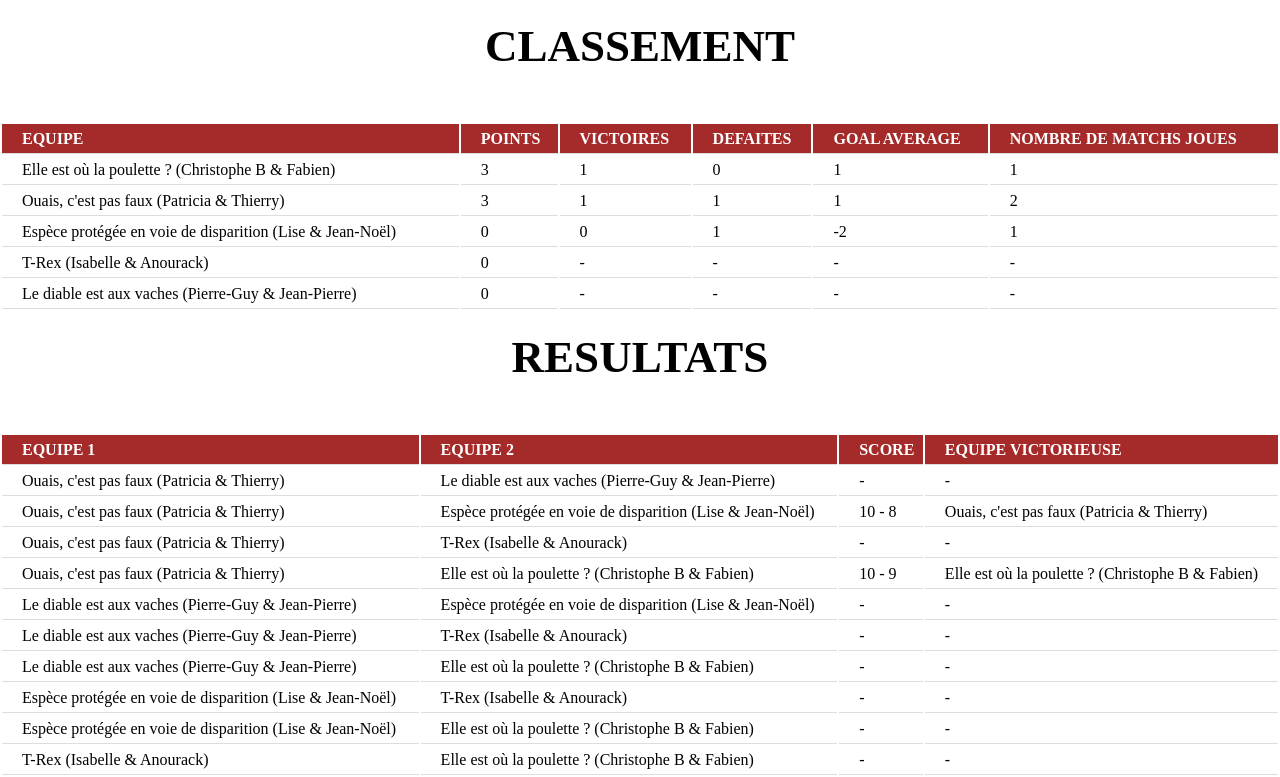
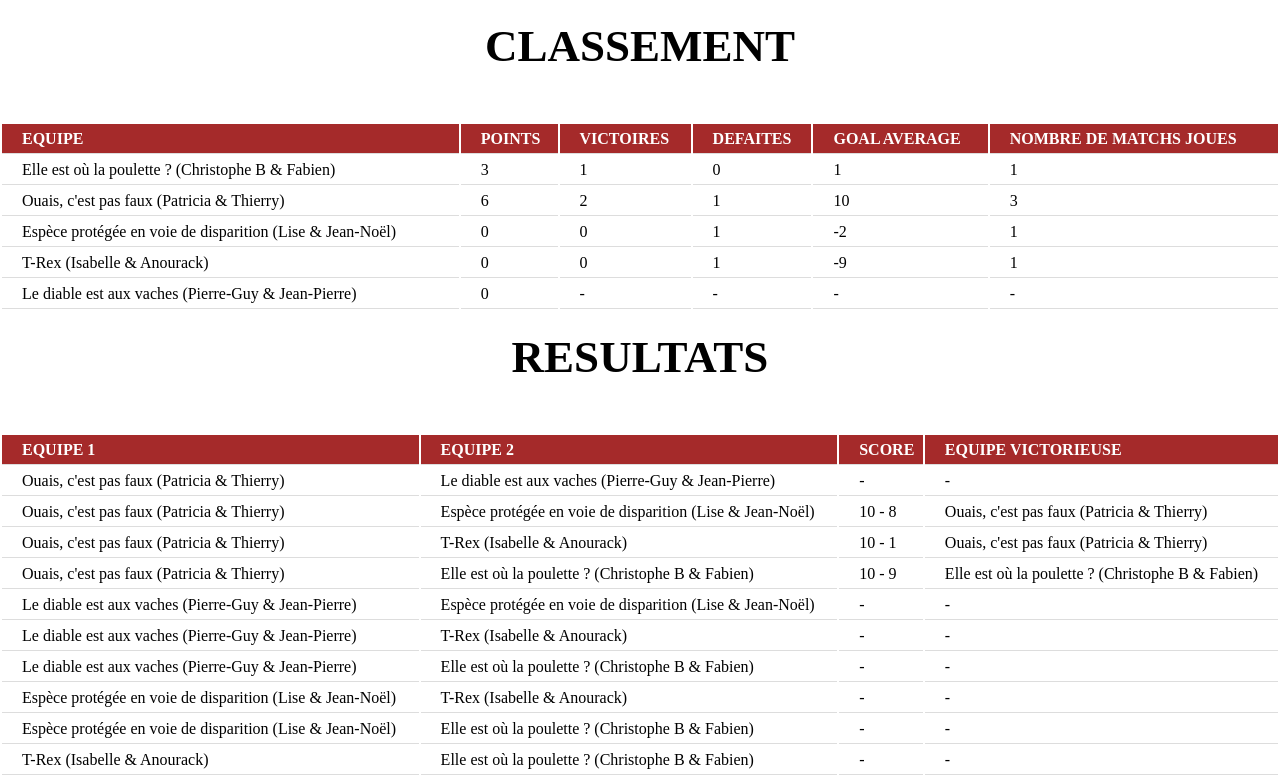
Before and after one commit to vadumont/babyfoot, a PHP site: page /poule_b.php in a window 1280 px wide. Shown: the part 190-967 px from the top of the page. Run offline with PHP 8.4, Linux system fonts and the light colour scheme.

Commit message:
Update poule_b.php

```diff
--- a/poule_b.php
+++ b/poule_b.php
@@ -26,11 +26,11 @@
                     </tr>
                     <tr>
                         <td>Ouais, c'est pas faux (Patricia & Thierry)</td>
+                        <td>6</td>
+                        <td>2</td>
+                        <td>1</td>
+                        <td>10</td>
                         <td>3</td>
-                        <td>1</td>
-                        <td>1</td>
-                        <td>1</td>
-                        <td>2</td>
                     </tr>
                     <tr>
                         <td>Espèce protégée en voie de disparition (Lise & Jean-Noël)</td>
@@ -43,10 +43,10 @@
                     <tr>
                         <td>T-Rex (Isabelle & Anourack)</td>
                         <td>0</td>
-                        <td>-</td>
-                        <td>-</td>
-                        <td>-</td>
-                        <td>-</td>
+                        <td>0</td>
+                        <td>1</td>
+                        <td>-9</td>
+                        <td>1</td>
                     </tr>
                     <tr>
                         <td>Le diable est aux vaches (Pierre-Guy & Jean-Pierre)</td>
@@ -87,8 +87,8 @@
                     <tr>
                         <td>Ouais, c'est pas faux (Patricia & Thierry)</td>
                         <td>T-Rex (Isabelle & Anourack)</td>
-                        <td>-</td>
-                        <td>-</td>
+                        <td>10 - 1</td>
+                        <td>Ouais, c'est pas faux (Patricia & Thierry)</td>
                     </tr>
                     <tr>
                         <td>Ouais, c'est pas faux (Patricia & Thierry)</td>
```
